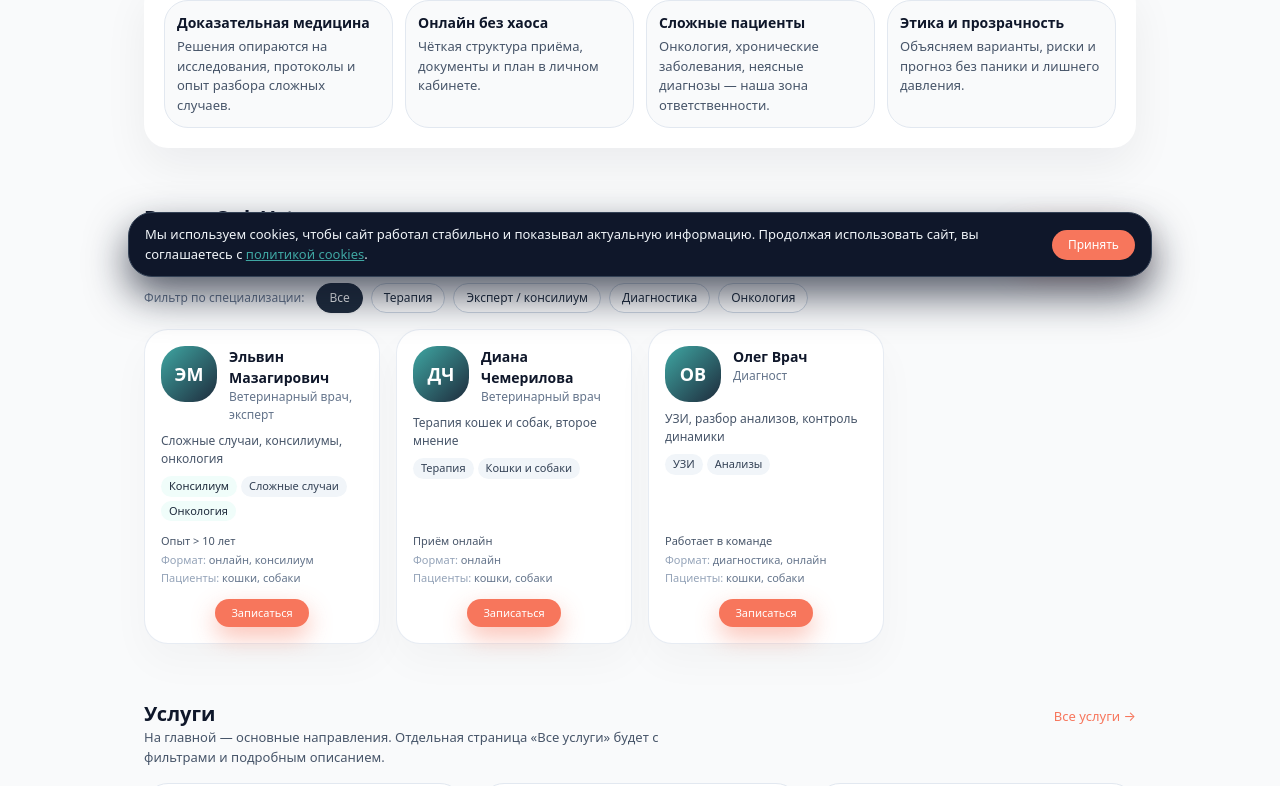
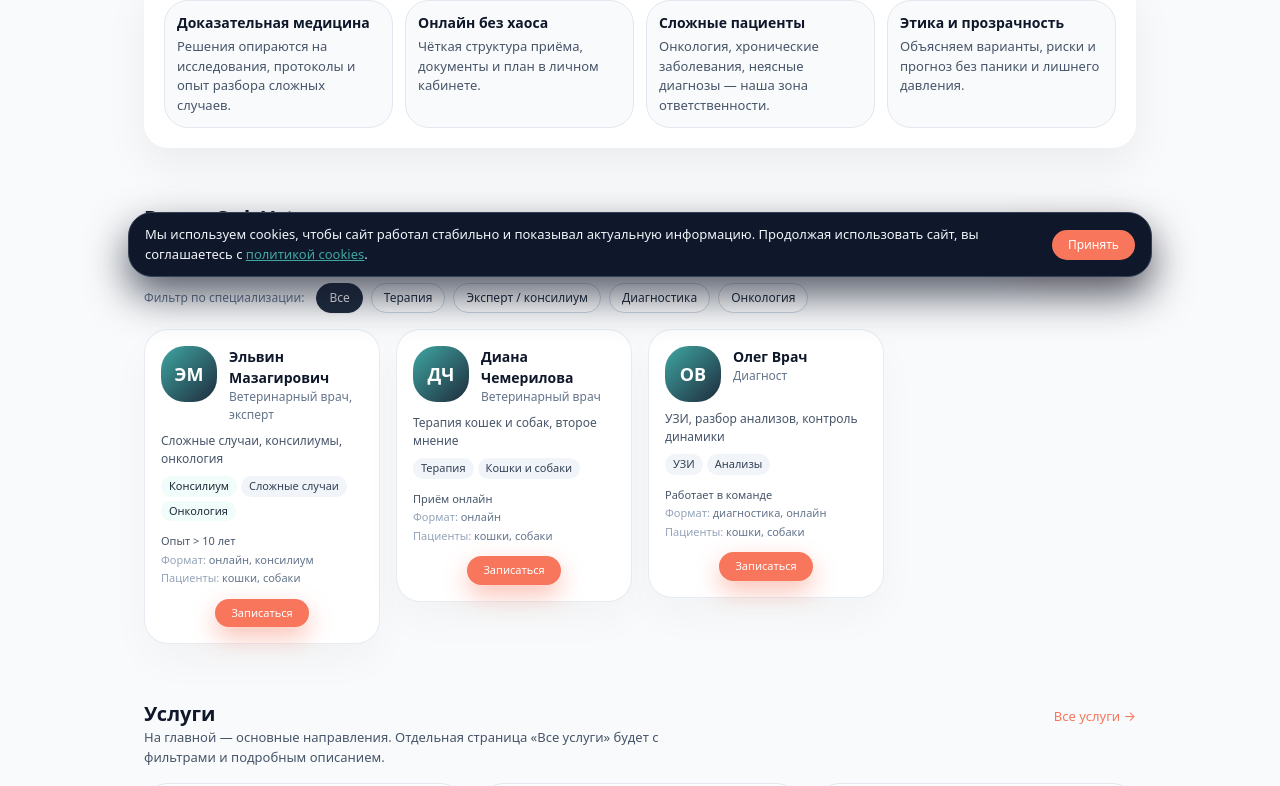
Before and after one commit to Stalser/OnlyVet-withVetmeneger, a Next.js app: page / in a window 1280 px wide. Shown: the part 511-1297 px from the top of the page. Built offline with nearby package versions, Linux system fonts and the light colour scheme.

Commit message:
Update page.tsx

```diff
--- a/app/page.tsx
+++ b/app/page.tsx
@@ -1,6 +1,7 @@
 "use client";
 
 import { useMemo, useState } from "react";
+import Link from "next/link";
 
 import { Header } from "@/components/Header";
 import { Footer } from "@/components/Footer";
@@ -68,8 +69,7 @@ export default function HomePage() {
                 <div
                   className="rounded-[22px] min-h-[220px] bg-cover bg-center"
                   style={{
-                    backgroundImage:
-                      "url('/img/hero.jpg')",
+                    backgroundImage: "url('/img/hero.jpg')",
                   }}
                 />
               </div>
@@ -152,13 +152,13 @@ export default function HomePage() {
                   доступен на странице «Все врачи».
                 </p>
               </div>
-              <a
+              <Link
                 href="/doctors"
                 className="hidden sm:inline-flex items-center gap-2 px-4 py-2 rounded-full bg-onlyvet-coral text-white text-[13px] font-medium shadow-[0_12px_30px_rgba(247,118,92,0.5)] hover:brightness-105 transition"
               >
                 Все врачи
                 <span className="text-[16px] leading-none">→</span>
-              </a>
+              </Link>
             </div>
 
             {/* Фильтр по специализации */}
@@ -191,19 +191,21 @@ export default function HomePage() {
             {/* Сетка карточек */}
             <div className="grid gap-4 md:grid-cols-4 sm:grid-cols-2">
               {mainDoctors.map((doc) => (
-                <DoctorCard key={doc.id} doctor={doc} />
+                <Link key={doc.id} href={`/doctors/${doc.id}`}>
+                  <DoctorCard doctor={doc} />
+                </Link>
               ))}
             </div>
 
             {/* Кнопка "Все врачи" для мобильной версии */}
             <div className="mt-4 sm:hidden">
-              <a
+              <Link
                 href="/doctors"
                 className="inline-flex items-center justify-center w-full px-4 py-2 rounded-full bg-onlyvet-coral text-white text-[13px] font-medium shadow-[0_12px_30px_rgba(247,118,92,0.5)] hover:brightness-105 transition"
               >
                 Все врачи
                 <span className="ml-2 text-[16px] leading-none">→</span>
-              </a>
+              </Link>
             </div>
           </div>
         </section>
@@ -276,7 +278,7 @@ export default function HomePage() {
             </div>
 
             <div className="grid gap-4 md:grid-cols-4 sm:grid-cols-2">
-              {/* ВКонтакте */}
+              {/* VK */}
               <a
                 href="#"
                 className="bg-white rounded-3xl border border-slate-200/80 px-5 py-6 flex flex-col items-center gap-3 hover:shadow-[0_18px_40px_rgba(15,23,42,0.08)] hover:border-onlyvet-teal/70 transition-all text-center"
@@ -312,7 +314,7 @@ export default function HomePage() {
                 </p>
               </a>
 
-              {/* Instagram* */}
+              {/* Instagram */}
               <a
                 href="#"
                 className="bg-white rounded-3xl border border-slate-200/80 px-5 py-6 flex flex-col items-center gap-3 hover:shadow-[0_18px_40px_rgba(15,23,42,0.08)] hover:border-onlyvet-teal/70 transition-all text-center"
@@ -330,7 +332,7 @@ export default function HomePage() {
                 </p>
               </a>
 
-              {/* Одноклассники */}
+              {/* OK */}
               <a
                 href="#"
                 className="bg-white rounded-3xl border border-slate-200/80 px-5 py-6 flex flex-col items-center gap-3 hover:shadow-[0_18px_40px_rgba(15,23,42,0.08)] hover:border-onlyvet-teal/70 transition-all text-center"
```
